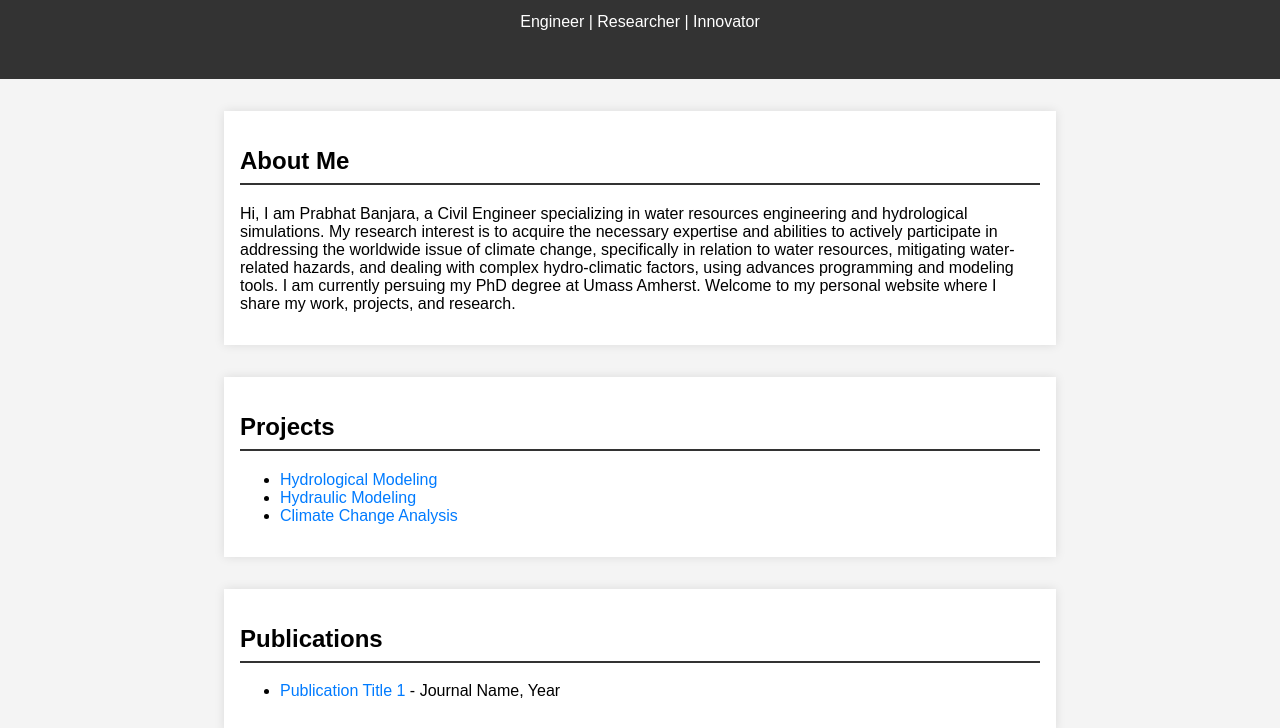
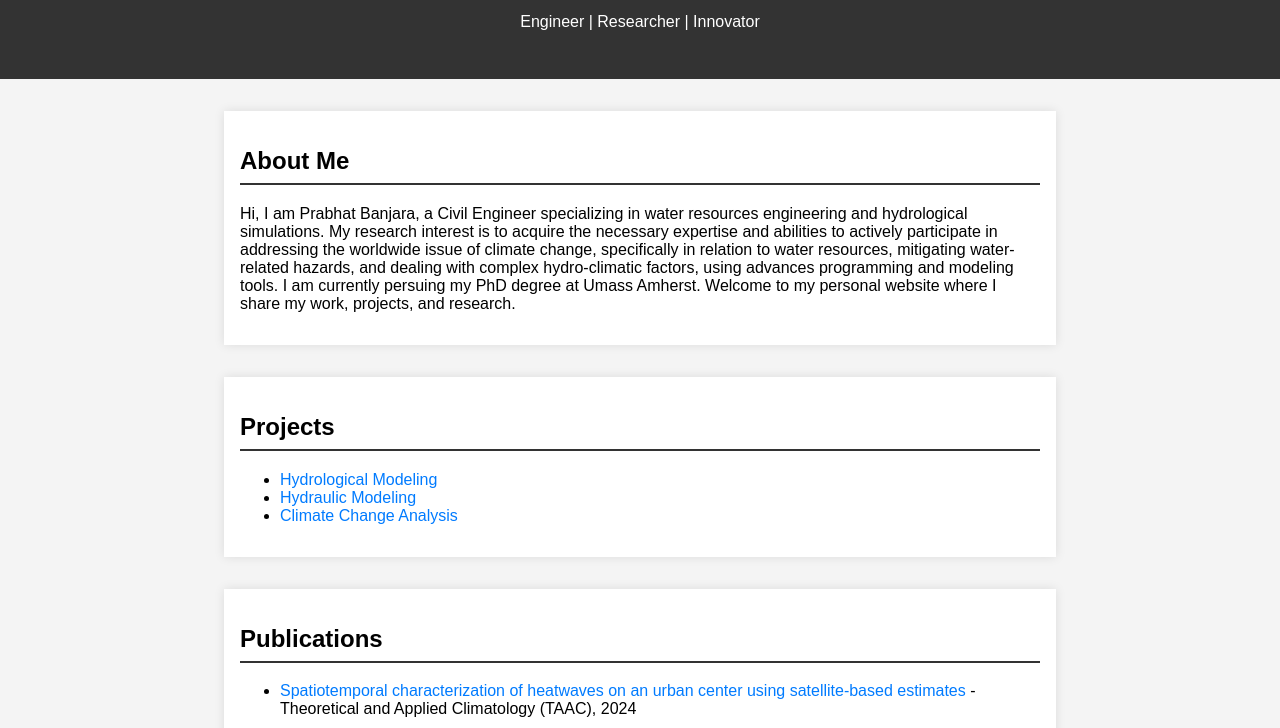
Before and after one commit to prabhatbanjara/pbanjara.github.io, a plain HTML site: page index.html in a window 1280 px wide. Shown: the part 72-800 px from the top of the page. Drawn offline with Linux system fonts and the light colour scheme.

Commit message:
Update index.html

```diff
--- a/index.html
+++ b/index.html
@@ -29,7 +29,7 @@
   <section>
   <h2>Publications</h2>
   <ul>
-    <li><a href="https://link.springer.com/article/10.1007/s00704-024-05026-1" target="_blank">Publication Title 1</a> - Journal Name, Year</li>
+    <li><a href="https://link.springer.com/article/10.1007/s00704-024-05026-1" target="_blank">Spatiotemporal characterization of heatwaves on an urban center using satellite-based estimates</a> - Theoretical and Applied Climatology (TAAC), 2024</li>
   </ul>
 </section>
 
```
